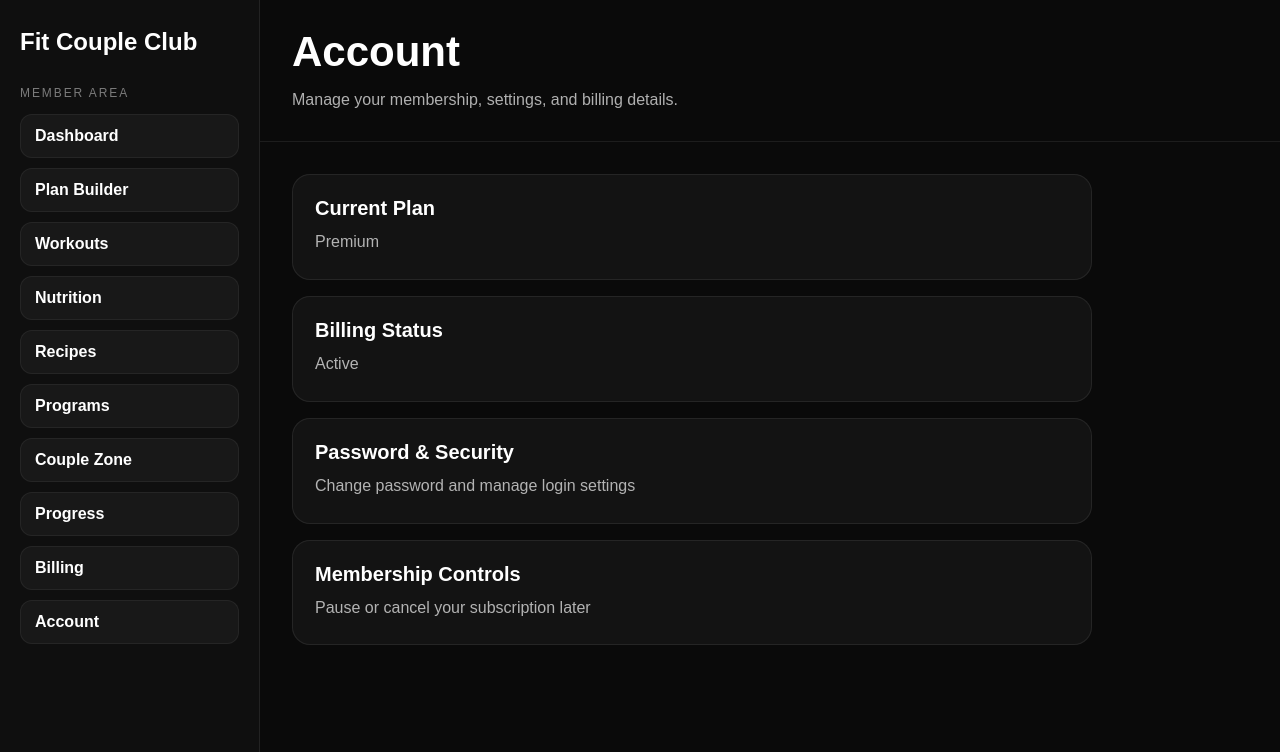
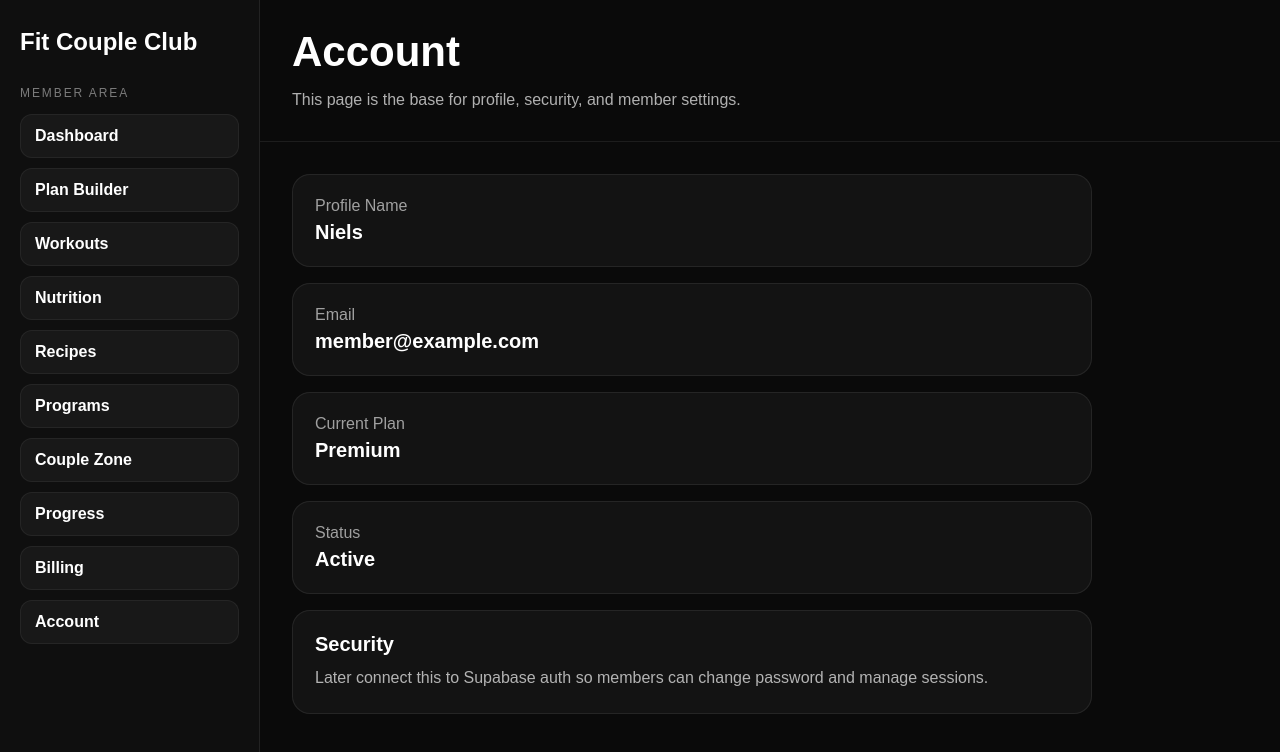
Before and after one commit to nielsvdz-ops/fit-couple-club, a Next.js app: page /account in a window 1280 px wide. Shown: the top 752 px of the page. Built offline with nearby package versions, Linux system fonts and the light colour scheme.

Commit message:
Update page.js

```diff
--- a/app/account/page.js
+++ b/app/account/page.js
@@ -1,36 +1,38 @@
 import DashboardLayout from "../../components/DashboardLayout";
 
 export default function AccountPage() {
+  const rows = [
+    ["Profile Name", "Niels"],
+    ["Email", "member@example.com"],
+    ["Current Plan", "Premium"],
+    ["Status", "Active"],
+  ];
+
   return (
     <DashboardLayout
       title="Account"
-      subtitle="Manage your membership, settings, and billing details."
+      subtitle="This page is the base for profile, security, and member settings."
     >
       <div style={{ display: "grid", gap: "16px", maxWidth: "800px" }}>
-        {[
-          ["Current Plan", "Premium"],
-          ["Billing Status", "Active"],
-          ["Password & Security", "Change password and manage login settings"],
-          ["Membership Controls", "Pause or cancel your subscription later"],
-        ].map(([title, text]) => (
-          <div
-            key={title}
-            style={{
-              background: "rgba(255,255,255,0.04)",
-              border: "1px solid rgba(255,255,255,0.08)",
-              borderRadius: "18px",
-              padding: "22px",
-            }}
-          >
-            <div style={{ fontWeight: "800", fontSize: "20px", marginBottom: "8px" }}>
-              {title}
-            </div>
-            <div style={{ color: "rgba(255,255,255,0.68)", lineHeight: 1.8 }}>
-              {text}
-            </div>
+        {rows.map(([label, value]) => (
+          <div key={label} style={card}>
+            <div style={{ color: "rgba(255,255,255,0.6)", marginBottom: "6px" }}>{label}</div>
+            <div style={{ fontSize: "20px", fontWeight: "800" }}>{value}</div>
           </div>
         ))}
+
+        <div style={card}>
+          <div style={{ fontSize: "20px", fontWeight: "800", marginBottom: "8px" }}>Security</div>
+          <div style={{ color: "rgba(255,255,255,0.68)", lineHeight: 1.7 }}>Later connect this to Supabase auth so members can change password and manage sessions.</div>
+        </div>
       </div>
     </DashboardLayout>
   );
 }
+
+const card = {
+  background: "rgba(255,255,255,0.04)",
+  border: "1px solid rgba(255,255,255,0.08)",
+  borderRadius: "18px",
+  padding: "22px",
+};
```
